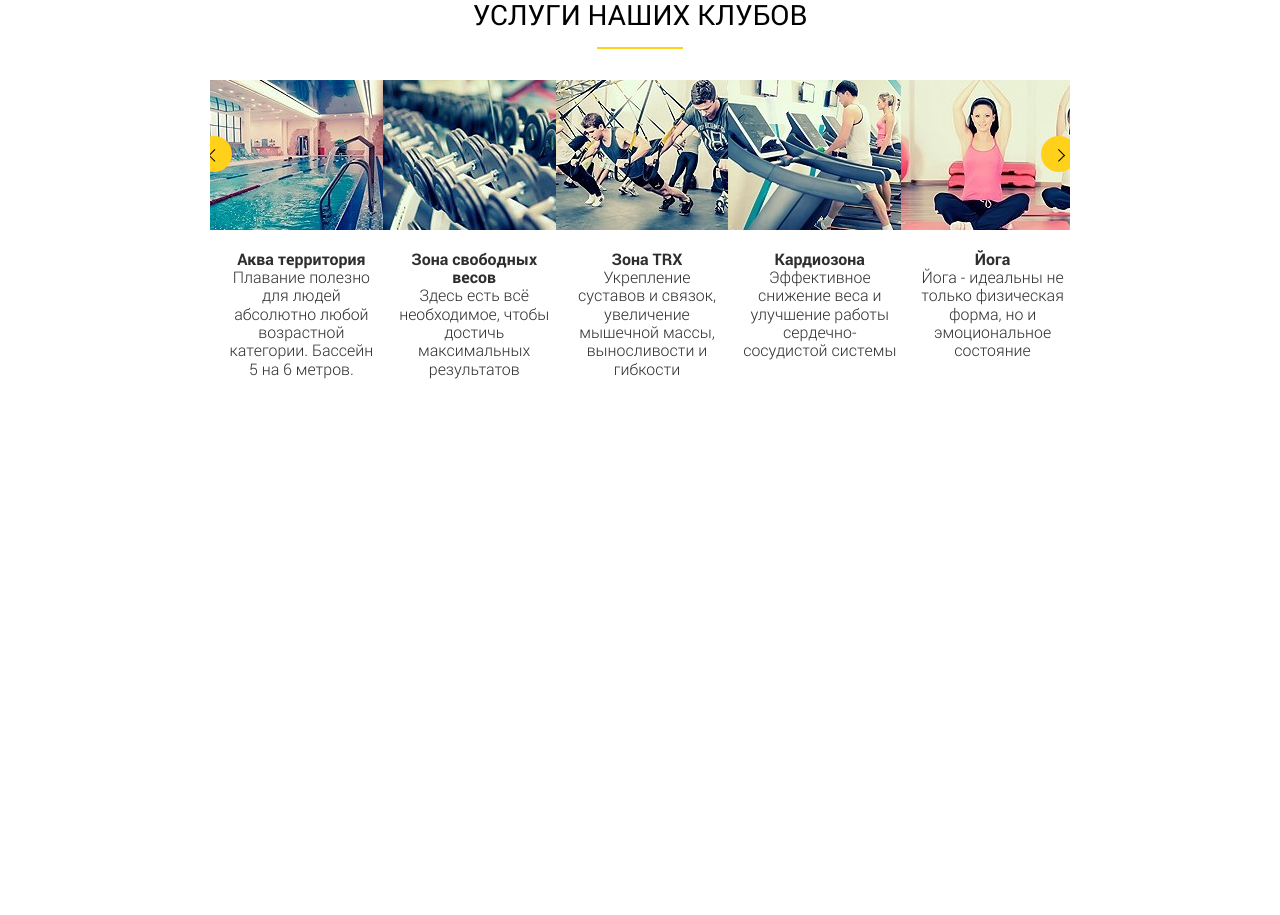
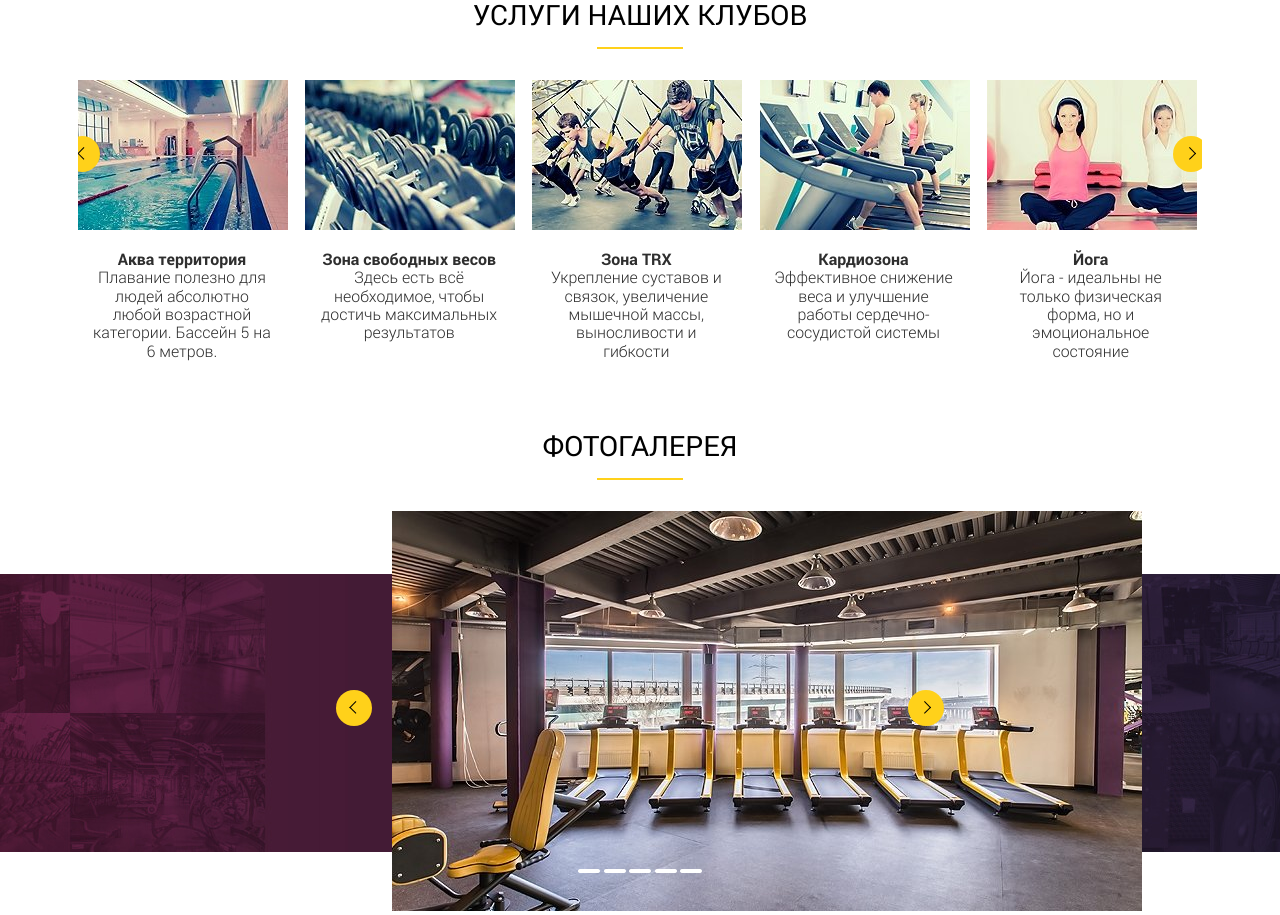
Before and after one commit to groms12/project-exam, a website: page index.html in a window 1280 px wide. Shown: the part 1654-2569 px from the top of the page. Before the commit the page ends 2048 px from the top, so only its background shows below. Drawn offline with nearby package versions, Linux system fonts and the light colour scheme; files whose address does not match are found by name.

Commit message:
feat: add section galery

```diff
--- a/index.html
+++ b/index.html
@@ -157,9 +157,34 @@
                                 <span class="swiper-slide__text__info"> Йога - идеальны не только физическая форма, но и эмоциональное состояние</span></p>
                         </div>
                     </div>
-
                     <div class="swiper-button-prev-btn"></div>
                     <div class="swiper-button-next-btn"></div>
+                </div>
+            </div>
+        </section>
+
+        <section class="section__photoes">
+            <div class="container">
+                <h2 class="section__title">Фотогалерея</h2>
+                <div class="swiper-container swiper-container-s3">
+                    <!-- Additional required wrapper -->
+                    <div class="swiper-wrapper">
+                        <!-- Slides -->
+                        <div class="swiper-slide">a</div>
+                        <div class="swiper-slide"><img src="img/main-section/photo.jpg" alt=""></div>
+                        <div class="swiper-slide">a</div>
+                        <div class="swiper-slide">a</div>
+                        <div class="swiper-slide">a</div>
+                    </div>
+                    <div class="swiper-button-prev-btn swiper-button-prev-btn__galery"></div>
+                    <div class="swiper-pagination">
+                        <img src="img/bullet.png" class="swiper__pagination__img swiper__pagination__img__galery" alt="">
+                        <img src="img/bullet.png" class="swiper__pagination__img swiper__pagination__img__galery" alt="">
+                        <img src="img/bullet.png" class="swiper__pagination__img swiper__pagination__img__galery" alt="">
+                        <img src="img/bullet.png" class="swiper__pagination__img swiper__pagination__img__galery" alt="">
+                        <img src="img/bullet.png" class="swiper__pagination__img swiper__pagination__img__galery" alt="">
+                    </div>
+                    <div class="swiper-button-next-btn swiper-button-next-btn__galery"></div>
                 </div>
             </div>
         </section>
--- a/js/main.js
+++ b/js/main.js
@@ -2,6 +2,7 @@ $(document).ready(function () {
     var mySwiper = new Swiper ('.swiper-container-s1', {
         loop: true,
         preloadImages: false,
+        initialSlide: 1,
         lazy: true,
         pagination: {
             el: '.swiper-pagination',
@@ -15,7 +16,23 @@ $(document).ready(function () {
         loop: true,
         preloadImages: false,
         slidesPerView: 5,
-        spaceBetween: 4,
+        spaceBetween: 12,
+          navigation: {
+            nextEl: '.swiper-button-next-btn',
+            prevEl: '.swiper-button-prev-btn',
+          },
+    });
+
+    var mySwiper = new Swiper ('.swiper-container-s3', {
+        loop: true,
+        preloadImages: false,initialSlide: 1,
+        lazy: true,
+        pagination: {
+            el: '.swiper-pagination',
+            clickable: true,
+            type: 'custom',
+            bulletClass:'swiper__pagination__img',
+          },
           navigation: {
             nextEl: '.swiper-button-next-btn',
             prevEl: '.swiper-button-prev-btn',
--- a/sass/style.sass
+++ b/sass/style.sass
@@ -8,3 +8,4 @@
 @import 'templates/clubs'
 @import 'templates/free'
 @import 'templates/service'
+@import 'templates/galery'
--- a/sass/templates/_clubs.sass
+++ b/sass/templates/_clubs.sass
@@ -17,7 +17,7 @@
             background-color: $yellow
             margin: auto
             margin-top: 1.5rem
-            margin-bottom: 2.2rem
+            margin-bottom: 2.214rem
     &__clubs
         display: flex
         justify-content: center
--- /dev/null
+++ b/sass/templates/_galery.sass
@@ -0,0 +1,6 @@
+.swiper
+    &-container
+        &-s3
+            background: url('../img/background/background-photoes.jpg') no-repeat center
+            margin-top: 2.214rem
+            padding-left: 28rem
--- a/sass/templates/_header.sass
+++ b/sass/templates/_header.sass
@@ -140,3 +140,7 @@ html
         margin-top: -1rem
     &-pagination
         margin-bottom: 4rem
+    &__pagination
+        &__img
+            &__galery
+                margin-bottom: -2rem
--- a/sass/templates/_service.sass
+++ b/sass/templates/_service.sass
@@ -1,10 +1,8 @@
 .swiper
     &-container
         &-s2
-            position: relative
             margin-top: 2.214rem
-            margin-left: 15rem
-            margin-right: 15rem
+            max-width: 80.285rem
     &-button
         &-prev
             &-btn
@@ -25,11 +23,14 @@
                     border-bottom: 1px solid $black
                     transform: rotate(45deg)
                     position: absolute
-                    top: 0.286rem
+                    top: 0rem
                     bottom: 0
-                    left: 0.1rem
+                    left: 0.2rem
                     right: 0
                     margin: auto
+                &__galery
+                    top: 12.8rem
+                    left: 24rem
         &-next
             &-btn
                 z-index: 3
@@ -49,11 +50,14 @@
                     border-top: 1px solid $black
                     transform: rotate(45deg)
                     position: absolute
-                    top: 0.286rem
+                    top: 0
                     bottom: 0
-                    right: 0.1rem
+                    right: 0.2rem
                     left: 0
                     margin: auto
+                &__galery
+                    top: 12.8rem
+                    right: 24rem
     &-slide
         &__text
             text-align: center
```
Also changed, not shown: css/style.css.
